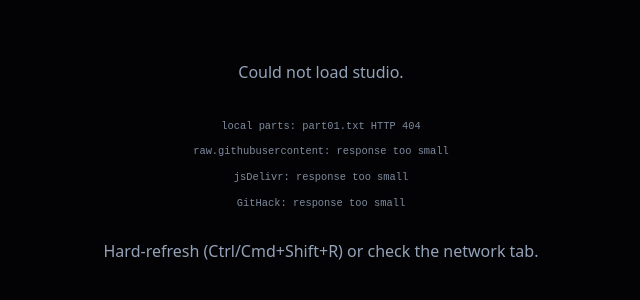
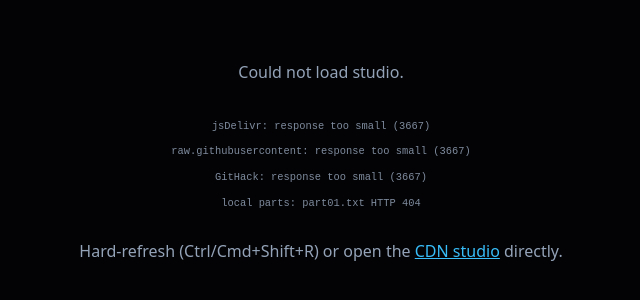
Before and after one commit to thekakodkar/bizzOS, a plain HTML site: page index.html in a window 1280 px wide. Shown: the part 238-538 px from the top of the page, without its empty margins (319-959 px from the left). Drawn offline with Linux system fonts and the light colour scheme; no server answers.

Commit message:
Fix Pages loader: prefer jsDelivr, document.write, clearer errors (blank Loading studio)

```diff
--- a/index.html
+++ b/index.html
@@ -6,61 +6,55 @@
   <title>Bizzteq OS</title>
   <style>
     body{margin:0;min-height:100vh;display:grid;place-items:center;background:#030305;color:#94a3b8;font-family:system-ui,sans-serif}
-    #s{text-align:center;line-height:1.6;max-width:28rem;padding:1.5rem}
+    #s{text-align:center;line-height:1.6;max-width:32rem;padding:1.5rem}
     code{font-size:.8em;opacity:.85;word-break:break-all}
+    a{color:#38bdf8}
+    .spin{display:inline-block;width:1.1rem;height:1.1rem;border:2px solid #334155;border-top-color:#38bdf8;border-radius:50%;animation:s .7s linear infinite;vertical-align:middle;margin-right:.5rem}
+    @keyframes s{to{transform:rotate(360deg)}}
   </style>
 </head>
 <body>
-  <p id="s">Loading studio…</p>
+  <p id="s"><span class="spin"></span>Loading studio…</p>
   <script>
   (async () => {
     const el = document.getElementById('s');
     const set = (t) => { el.innerHTML = t; };
-
-    // Prefer same-origin chunks; fall back to GitHub/CDN mirrors of the last full studio.
+    const COMMIT = '441ae70b2333cd64e1c427da3c50f246e7bae72b';
+    // jsDelivr first (reliable CORS); local parts optional; then other mirrors
     const sources = [
+      { name: 'jsDelivr', async load() {
+        const r = await fetch('https://cdn.jsdelivr.net/gh/thekakodkar/bizzOS@' + COMMIT + '/index.html', { cache: 'no-store' });
+        if (!r.ok) throw new Error('HTTP ' + r.status);
+        return await r.text();
+      }},
+      { name: 'raw.githubusercontent', async load() {
+        const r = await fetch('https://raw.githubusercontent.com/thekakodkar/bizzOS/' + COMMIT + '/index.html', { cache: 'no-store' });
+        if (!r.ok) throw new Error('HTTP ' + r.status);
+        return await r.text();
+      }},
+      { name: 'GitHack', async load() {
+        const r = await fetch('https://raw.githack.com/thekakodkar/bizzOS/' + COMMIT + '/index.html', { cache: 'no-store' });
+        if (!r.ok) throw new Error('HTTP ' + r.status);
+        return await r.text();
+      }},
       { name: 'local parts', async load() {
         const names = ['part00.txt','part01.txt','part02.txt','part03.txt','part04.txt','part05.txt'];
         const chunks = [];
         for (const p of names) {
-          set('Loading studio…<br><code>' + p + '</code>');
-          const r = await fetch('./' + p + '?t=' + Date.now());
+          const r = await fetch('./' + p, { cache: 'no-store' });
           if (!r.ok) throw new Error(p + ' HTTP ' + r.status);
           chunks.push(await r.text());
         }
         return chunks.join('');
-      }},
-      { name: 'raw.githubusercontent', async load() {
-        const url = 'https://raw.githubusercontent.com/thekakodkar/bizzOS/441ae70b2333cd64e1c427da3c50f246e7bae72b/index.html';
-        set('Loading studio…<br><code>raw.githubusercontent</code>');
-        const r = await fetch(url + '?t=' + Date.now());
-        if (!r.ok) throw new Error('HTTP ' + r.status);
-        return await r.text();
-      }},
-      { name: 'jsDelivr', async load() {
-        const url = 'https://cdn.jsdelivr.net/gh/thekakodkar/bizzOS@441ae70b2333cd64e1c427da3c50f246e7bae72b/index.html';
-        set('Loading studio…<br><code>jsDelivr</code>');
-        const r = await fetch(url + '?t=' + Date.now());
-        if (!r.ok) throw new Error('HTTP ' + r.status);
-        return await r.text();
-      }},
-      { name: 'GitHack', async load() {
-        const url = 'https://raw.githack.com/thekakodkar/bizzOS/441ae70b2333cd64e1c427da3c50f246e7bae72b/index.html';
-        set('Loading studio…<br><code>githack</code>');
-        const r = await fetch(url + '?t=' + Date.now());
-        if (!r.ok) throw new Error('HTTP ' + r.status);
-        return await r.text();
       }}
     ];
-
     const errors = [];
     for (const src of sources) {
       try {
+        set('<span class="spin"></span>Loading studio…<br><code>' + src.name + '</code>');
         const html = await src.load();
-        if (!html || html.length < 5000) throw new Error('response too small');
-        if (!html.includes('mapperContainer') && !html.includes('BODTOJSON')) {
-          throw new Error('not a studio HTML');
-        }
+        if (!html || html.length < 5000) throw new Error('response too small (' + (html && html.length) + ')');
+        if (!html.includes('mapperContainer') && !html.includes('BODTOJSON')) throw new Error('not a studio HTML');
         document.open();
         document.write(html);
         document.close();
@@ -70,7 +64,7 @@
         console.warn('studio source failed', src.name, e);
       }
     }
-    set('Could not load studio.<br><br><code>' + errors.join('<br>') + '</code><br><br>Hard-refresh (Ctrl/Cmd+Shift+R) or check the network tab.');
+    set('Could not load studio.<br><br><code>' + errors.join('<br>') + '</code><br><br>Hard-refresh (Ctrl/Cmd+Shift+R) or open the <a href="https://cdn.jsdelivr.net/gh/thekakodkar/bizzOS@' + COMMIT + '/index.html">CDN studio</a> directly.');
   })();
   </script>
 </body>
```
